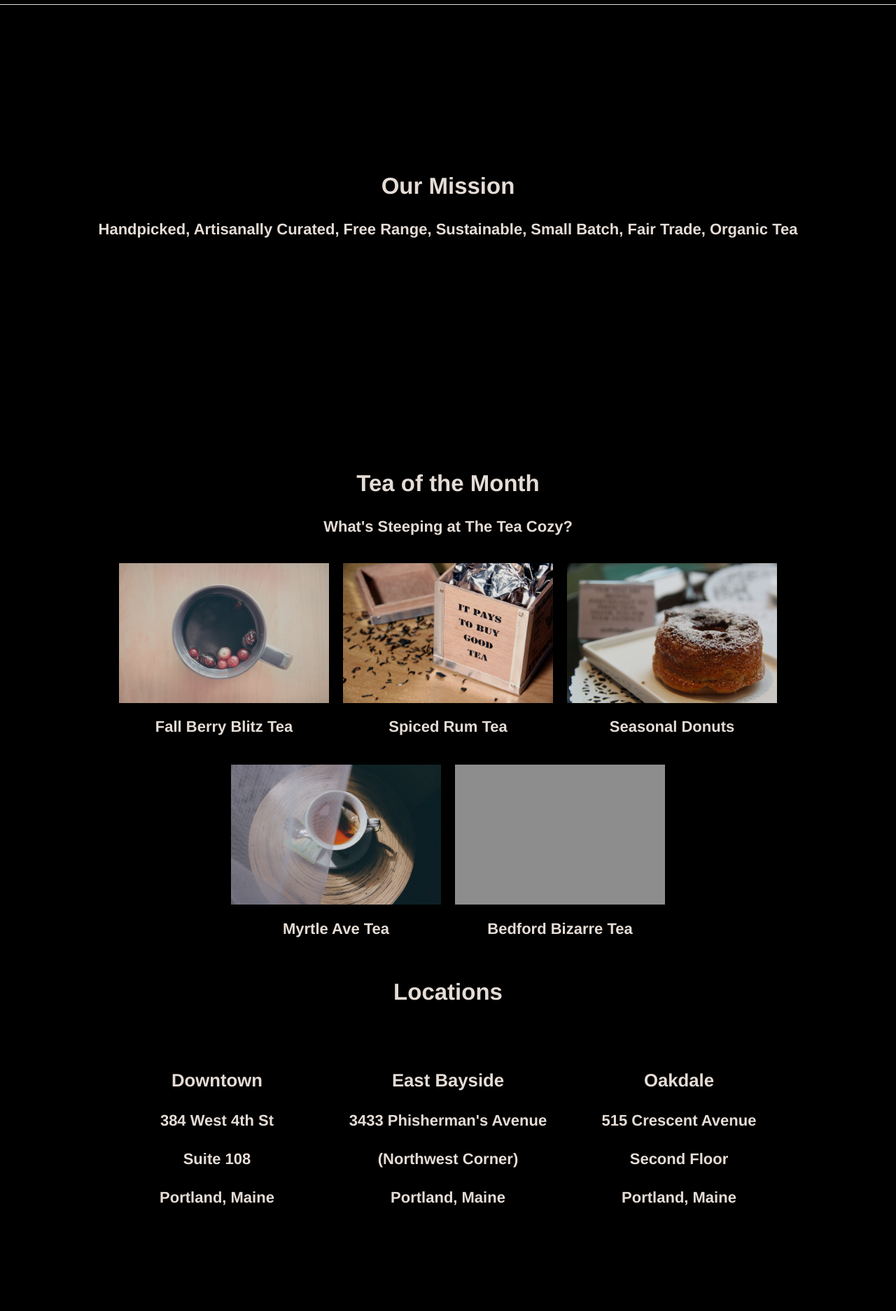
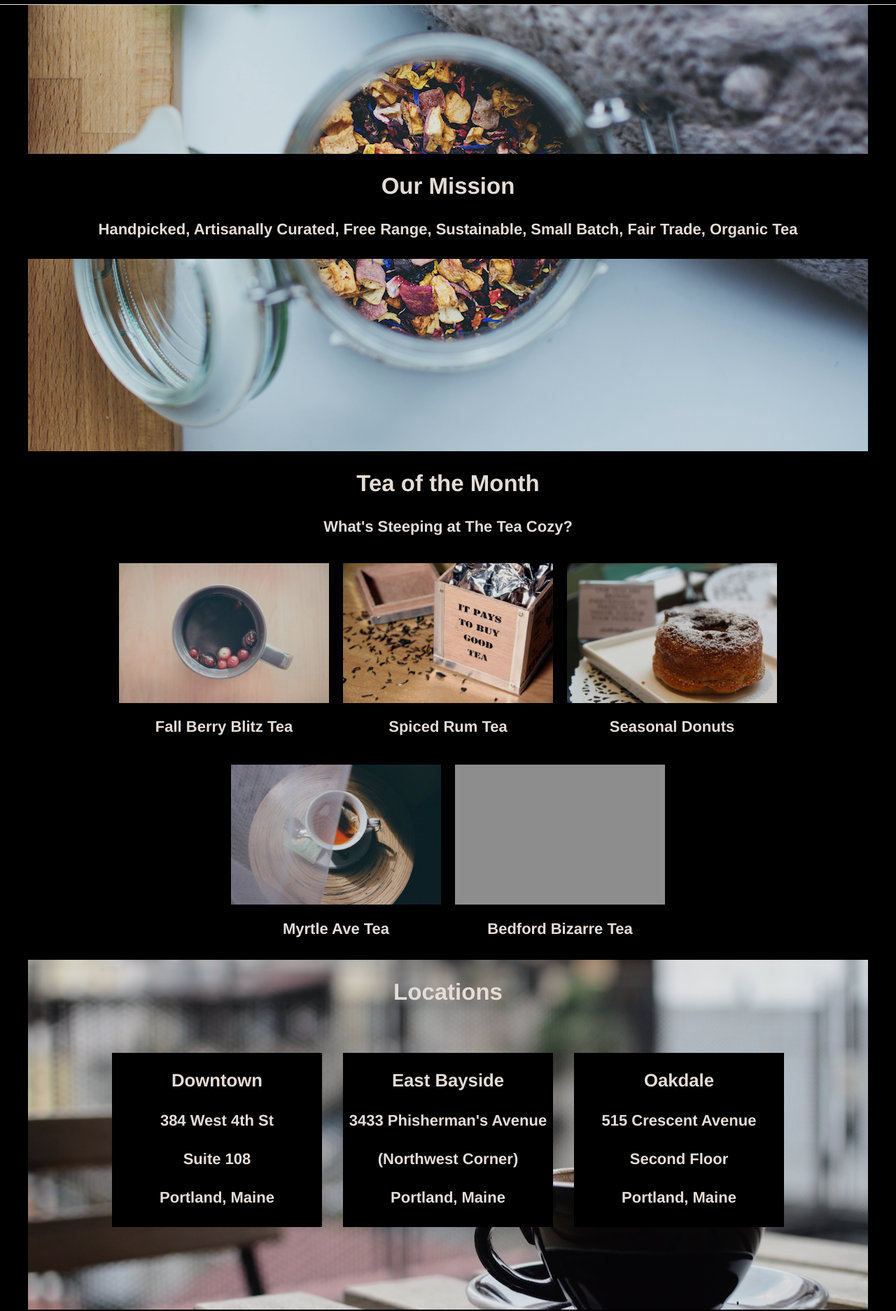
Before and after one commit to Sivavet/Tea-Cozy, a plain HTML site: page index.html in a window 1280 px wide. Shown: the part 63-1937 px from the top of the page at 70% size. Drawn offline with Linux system fonts and the light colour scheme; the site is published under a folder, as on GitHub Pages, so addresses that start at the root find nothing.

Commit message:
fixed url image path
fixed url image path

```diff
--- a/style.css
+++ b/style.css
@@ -45,7 +45,7 @@ main {
 
 #Mission {
     height: 700px;
-    background-image: url(/resource/img-mission-background.jpg);
+    background-image: url(./resource/img-mission-background.jpg);
     background-position: center;
     background-repeat: no-repeat;
     background-size: cover;
@@ -88,7 +88,7 @@ main {
 
 
 #Locations {
-    background-image: url(/resource/img-locations-background.jpg);
+    background-image: url(./resource/img-locations-background.jpg);
     background-position: center;
     background-repeat: no-repeat;
     background-size: cover;
```
